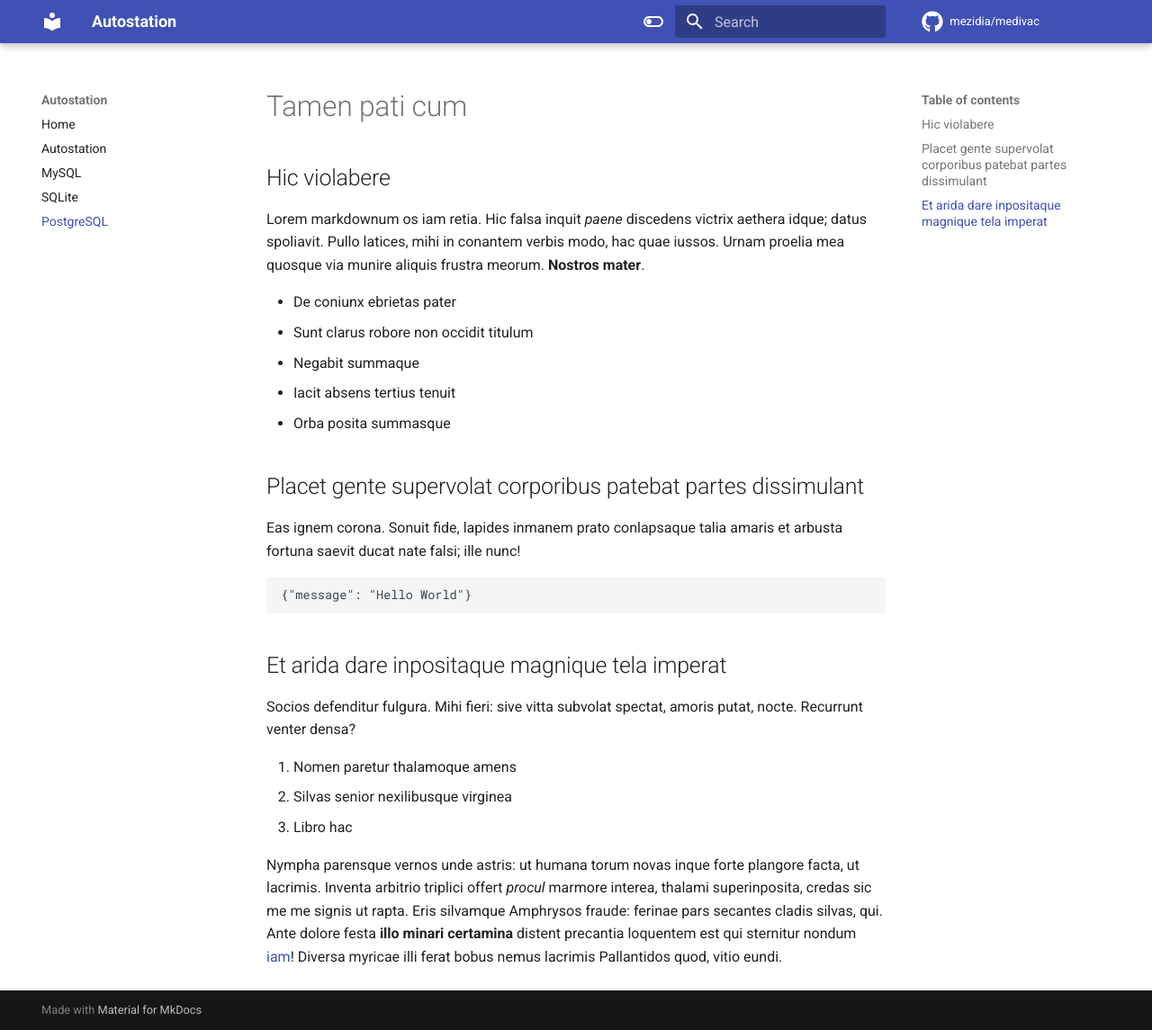
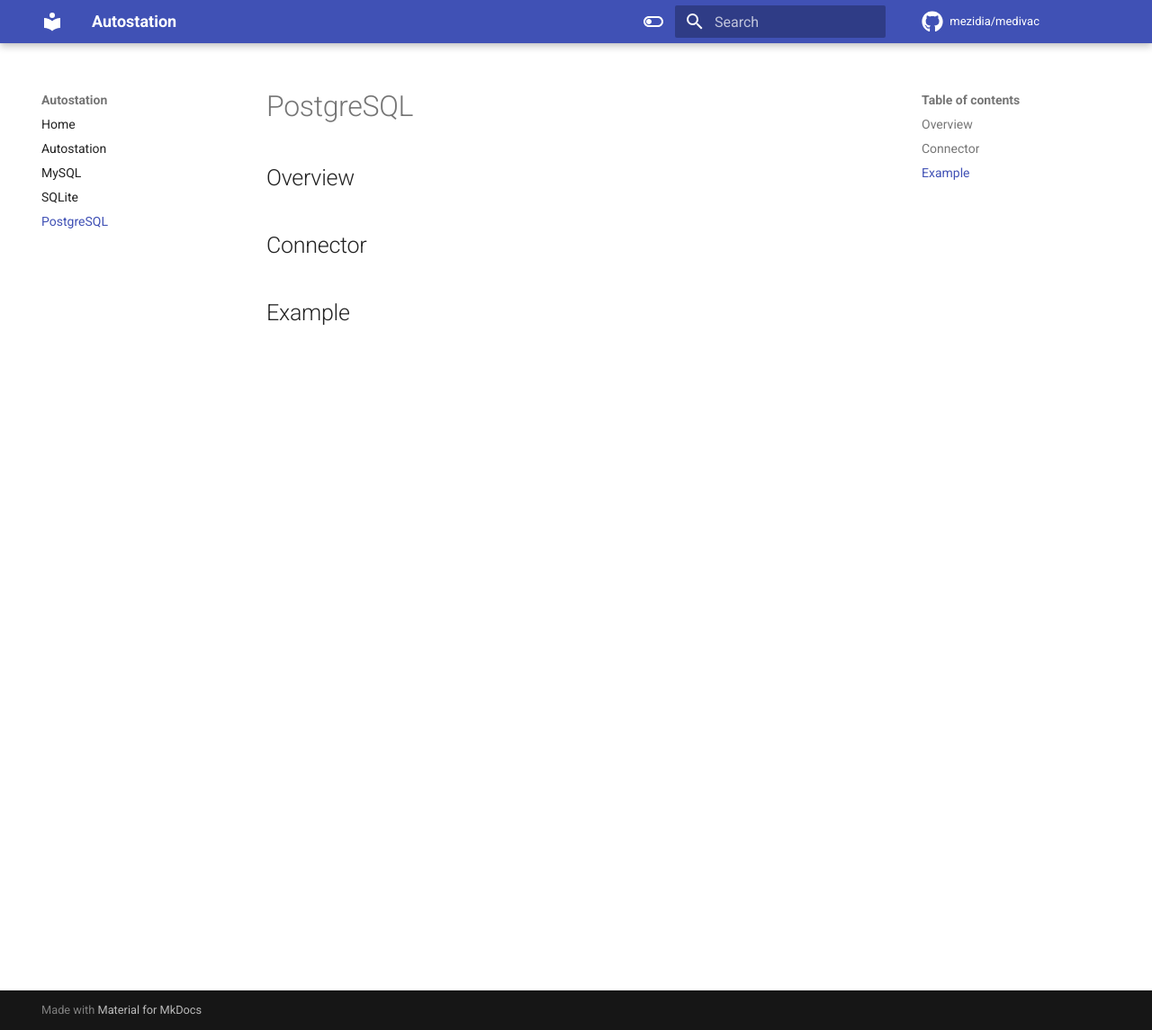
Before and after one commit to mezidia/django_labs, an MkDocs documentation site: the page built from docs/postgresql.md, in a window 1280 px wide and 1145 px high. Shown: the whole window at 90% size. Built offline with MkDocs 1.6.1 and Material for MkDocs 9.7.7, drawn with Linux system fonts in a browser that asks for light colours; comment, search, counter and statistics services are not loaded.

Commit message:
Update files: add headers
In every file there are three main parts: overview, connector and example

````diff
--- a/docs/mysql.md
+++ b/docs/mysql.md
@@ -1,39 +1,11 @@
-# Tamen pati cum
+# MySQL
 
-## Hic violabere
+## Overview
 
-Lorem markdownum os iam retia. Hic falsa inquit *paene* discedens victrix
-aethera idque; datus spoliavit. Pullo latices, mihi in conantem verbis modo, hac
-quae iussos. Urnam proelia mea quosque via munire aliquis frustra meorum.
-**Nostros mater**.
 
-- De coniunx ebrietas pater
-- Sunt clarus robore non occidit titulum
-- Negabit summaque
-- Iacit absens tertius tenuit
-- Orba posita summasque
 
-## Placet gente supervolat corporibus patebat partes dissimulant
+## Connector
 
-Eas ignem corona. Sonuit fide, lapides inmanem prato conlapsaque talia amaris et
-arbusta fortuna saevit ducat nate falsi; ille nunc!
-```json
-{"message": "Hello World"}
-```
 
-## Et arida dare inpositaque magnique tela imperat
 
-Socios defenditur fulgura. Mihi fieri: sive vitta subvolat spectat, amoris
-putat, nocte. Recurrunt venter densa?
-
-1. Nomen paretur thalamoque amens
-2. Silvas senior nexilibusque virginea
-3. Libro hac
-
-Nympha parensque vernos unde astris: ut humana torum novas inque forte plangore
-facta, ut lacrimis. Inventa arbitrio triplici offert *procul* marmore interea,
-thalami superinposita, credas sic me me signis ut rapta. Eris silvamque
-Amphrysos fraude: ferinae pars secantes cladis silvas, qui. Ante dolore festa
-**illo minari certamina** distent precantia loquentem est qui sternitur nondum
-[iam](http://sepulcris.com/)! Diversa myricae illi ferat bobus nemus lacrimis
-Pallantidos quod, vitio eundi.
+## Example
--- a/docs/postgresql.md
+++ b/docs/postgresql.md
@@ -1,39 +1,11 @@
-# Tamen pati cum
+# PostgreSQL
 
-## Hic violabere
+## Overview
 
-Lorem markdownum os iam retia. Hic falsa inquit *paene* discedens victrix
-aethera idque; datus spoliavit. Pullo latices, mihi in conantem verbis modo, hac
-quae iussos. Urnam proelia mea quosque via munire aliquis frustra meorum.
-**Nostros mater**.
 
-- De coniunx ebrietas pater
-- Sunt clarus robore non occidit titulum
-- Negabit summaque
-- Iacit absens tertius tenuit
-- Orba posita summasque
 
-## Placet gente supervolat corporibus patebat partes dissimulant
+## Connector
 
-Eas ignem corona. Sonuit fide, lapides inmanem prato conlapsaque talia amaris et
-arbusta fortuna saevit ducat nate falsi; ille nunc!
-```json
-{"message": "Hello World"}
-```
 
-## Et arida dare inpositaque magnique tela imperat
 
-Socios defenditur fulgura. Mihi fieri: sive vitta subvolat spectat, amoris
-putat, nocte. Recurrunt venter densa?
-
-1. Nomen paretur thalamoque amens
-2. Silvas senior nexilibusque virginea
-3. Libro hac
-
-Nympha parensque vernos unde astris: ut humana torum novas inque forte plangore
-facta, ut lacrimis. Inventa arbitrio triplici offert *procul* marmore interea,
-thalami superinposita, credas sic me me signis ut rapta. Eris silvamque
-Amphrysos fraude: ferinae pars secantes cladis silvas, qui. Ante dolore festa
-**illo minari certamina** distent precantia loquentem est qui sternitur nondum
-[iam](http://sepulcris.com/)! Diversa myricae illi ferat bobus nemus lacrimis
-Pallantidos quod, vitio eundi.
+## Example
--- a/docs/sqlite.md
+++ b/docs/sqlite.md
@@ -1,39 +1,11 @@
-# Tamen pati cum
+# SQLite
 
-## Hic violabere
+## Overview
 
-Lorem markdownum os iam retia. Hic falsa inquit *paene* discedens victrix
-aethera idque; datus spoliavit. Pullo latices, mihi in conantem verbis modo, hac
-quae iussos. Urnam proelia mea quosque via munire aliquis frustra meorum.
-**Nostros mater**.
 
-- De coniunx ebrietas pater
-- Sunt clarus robore non occidit titulum
-- Negabit summaque
-- Iacit absens tertius tenuit
-- Orba posita summasque
 
-## Placet gente supervolat corporibus patebat partes dissimulant
+## Connector
 
-Eas ignem corona. Sonuit fide, lapides inmanem prato conlapsaque talia amaris et
-arbusta fortuna saevit ducat nate falsi; ille nunc!
-```json
-{"message": "Hello World"}
-```
 
-## Et arida dare inpositaque magnique tela imperat
 
-Socios defenditur fulgura. Mihi fieri: sive vitta subvolat spectat, amoris
-putat, nocte. Recurrunt venter densa?
-
-1. Nomen paretur thalamoque amens
-2. Silvas senior nexilibusque virginea
-3. Libro hac
-
-Nympha parensque vernos unde astris: ut humana torum novas inque forte plangore
-facta, ut lacrimis. Inventa arbitrio triplici offert *procul* marmore interea,
-thalami superinposita, credas sic me me signis ut rapta. Eris silvamque
-Amphrysos fraude: ferinae pars secantes cladis silvas, qui. Ante dolore festa
-**illo minari certamina** distent precantia loquentem est qui sternitur nondum
-[iam](http://sepulcris.com/)! Diversa myricae illi ferat bobus nemus lacrimis
-Pallantidos quod, vitio eundi.
+## Example
````
Also changed, not shown: docs/index.md (+3 -3 lines).
